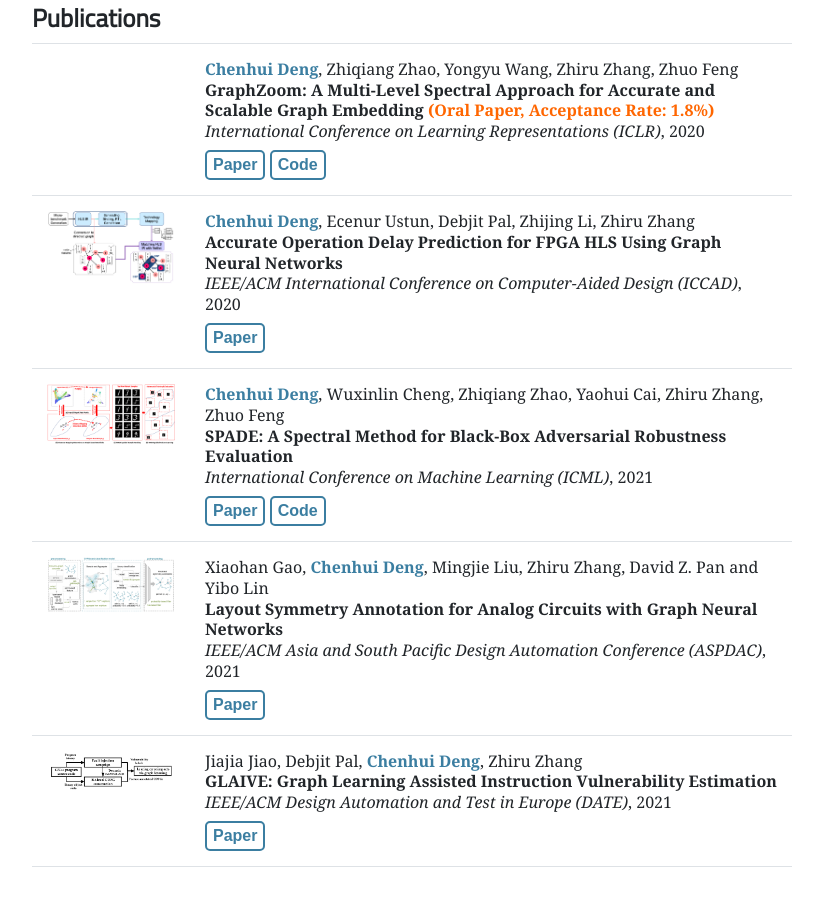
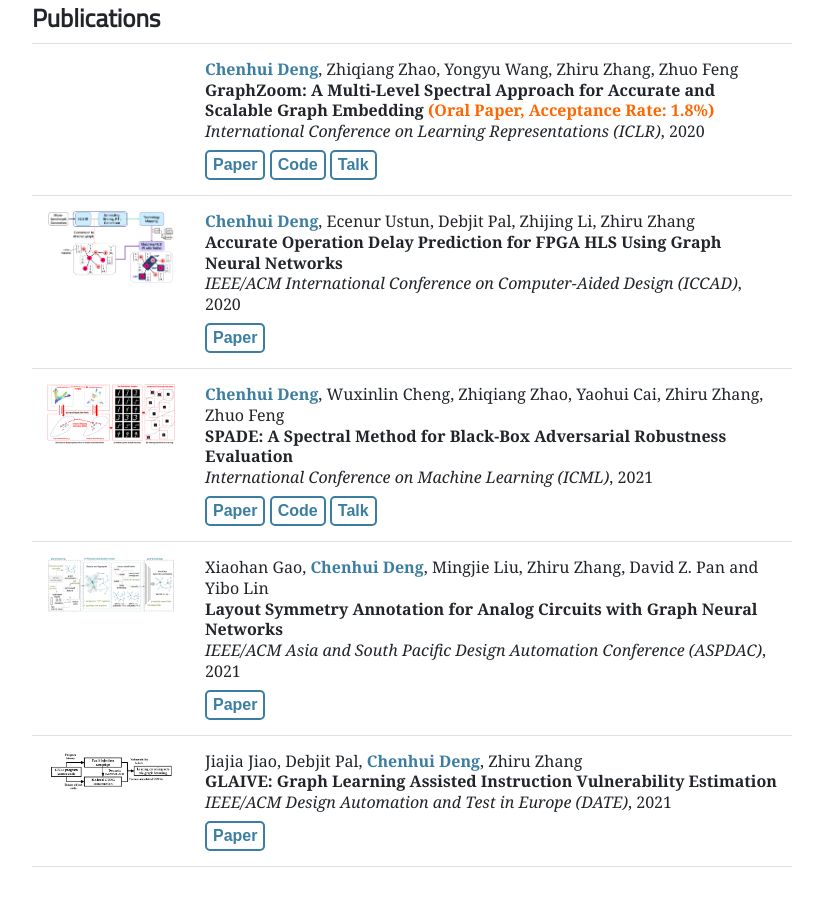
Before and after one commit to Chenhui1016/Chenhui1016.github.io, a plain HTML site: page index.html in a window 1280 px wide. Shown: the part 842-1748 px from the top of the page, without its empty margins (228-1051 px from the left). Drawn offline with nearby package versions, Linux system fonts and the light colour scheme.

Commit message:
add talks

```diff
--- a/index.html
+++ b/index.html
@@ -99,6 +99,7 @@
             <div class="link">
               <a class="btn btn-primary outline" href="https://arxiv.org/abs/1910.02370" target="_blank">Paper</a>
               <a class="btn btn-primary outline" href="https://github.com/cornell-zhang/GraphZoom" target="_blank">Code</a>
+              <a class="btn btn-primary outline" href="https://iclr.cc/virtual_2020/poster_r1lGO0EKDH.html" target="_blank">Talk</a>
             </div>
           </td>
         </tr>
@@ -130,6 +131,7 @@
             <div class="link">
               <a class="btn btn-primary outline" href="https://arxiv.org/abs/2102.03716" target="_blank">Paper</a>
               <a class="btn btn-primary outline" href="https://github.com/spade-metric/SPADE" target="_blank">Code</a>
+              <a class="btn btn-primary outline" href="https://slideslive.com/38958957" target="_blank">Talk</a>
             </div>
           </td>
         </tr>
```
